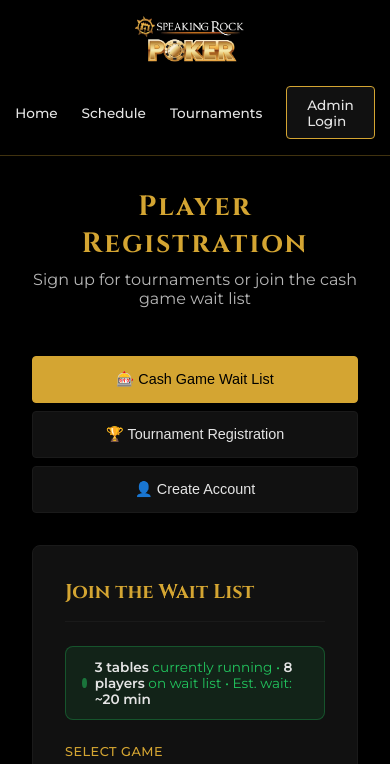
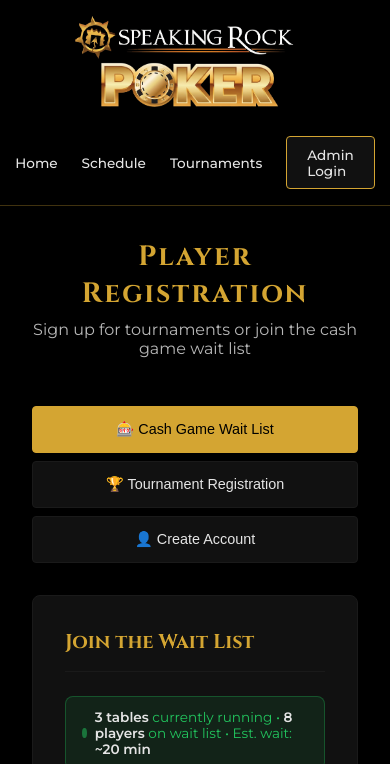
Before and after one commit to 915webdesign/speakingrockpoker, a plain HTML site: page register.html in a window 390 px wide. Shown: the top 764 px of the page. Drawn offline with Linux system fonts and the light colour scheme.

Commit message:
Changed nav to Member Login, bigger logo on mobile

```diff
--- a/register.html
+++ b/register.html
@@ -573,6 +573,10 @@
         gap: 1rem;
       }
 
+      .logo {
+        height: 100px;
+      }
+
       .form-grid {
         grid-template-columns: 1fr;
       }
```
Also changed, not shown: index.html (+1 -1 lines).
